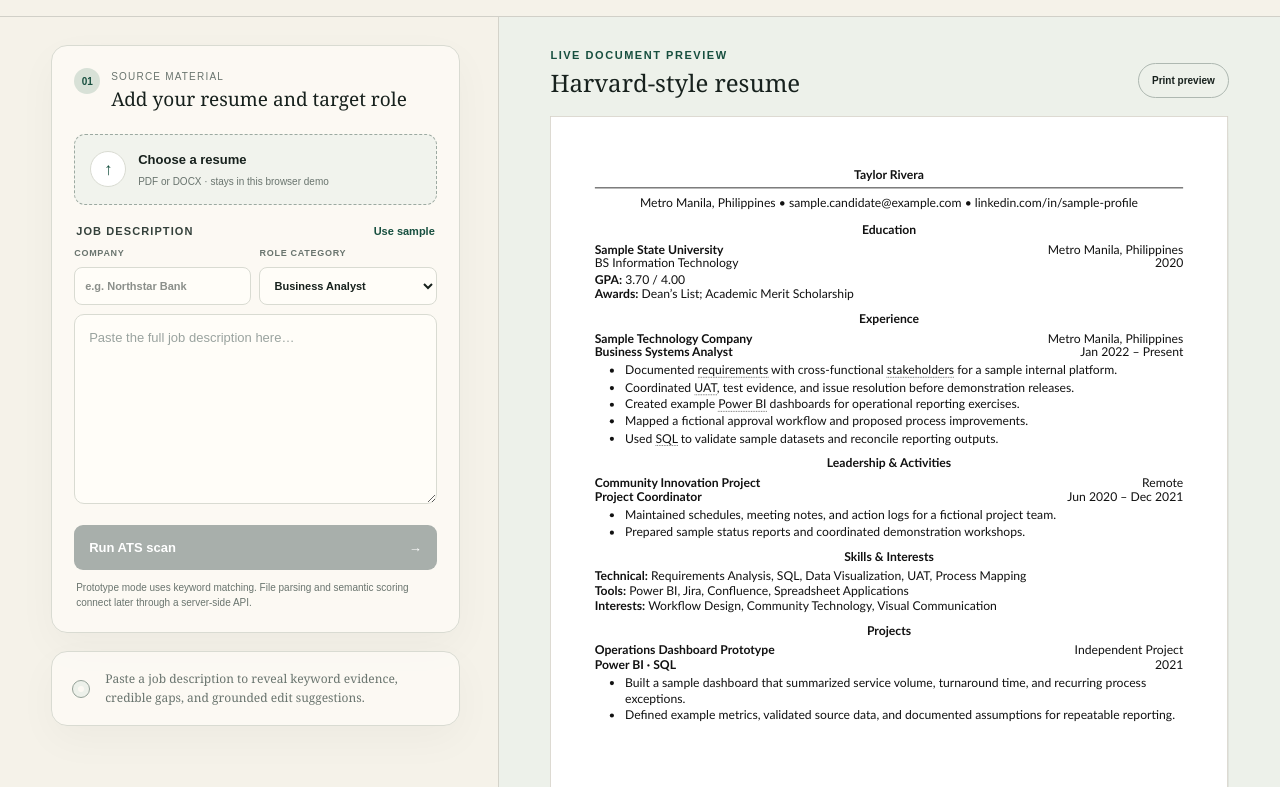
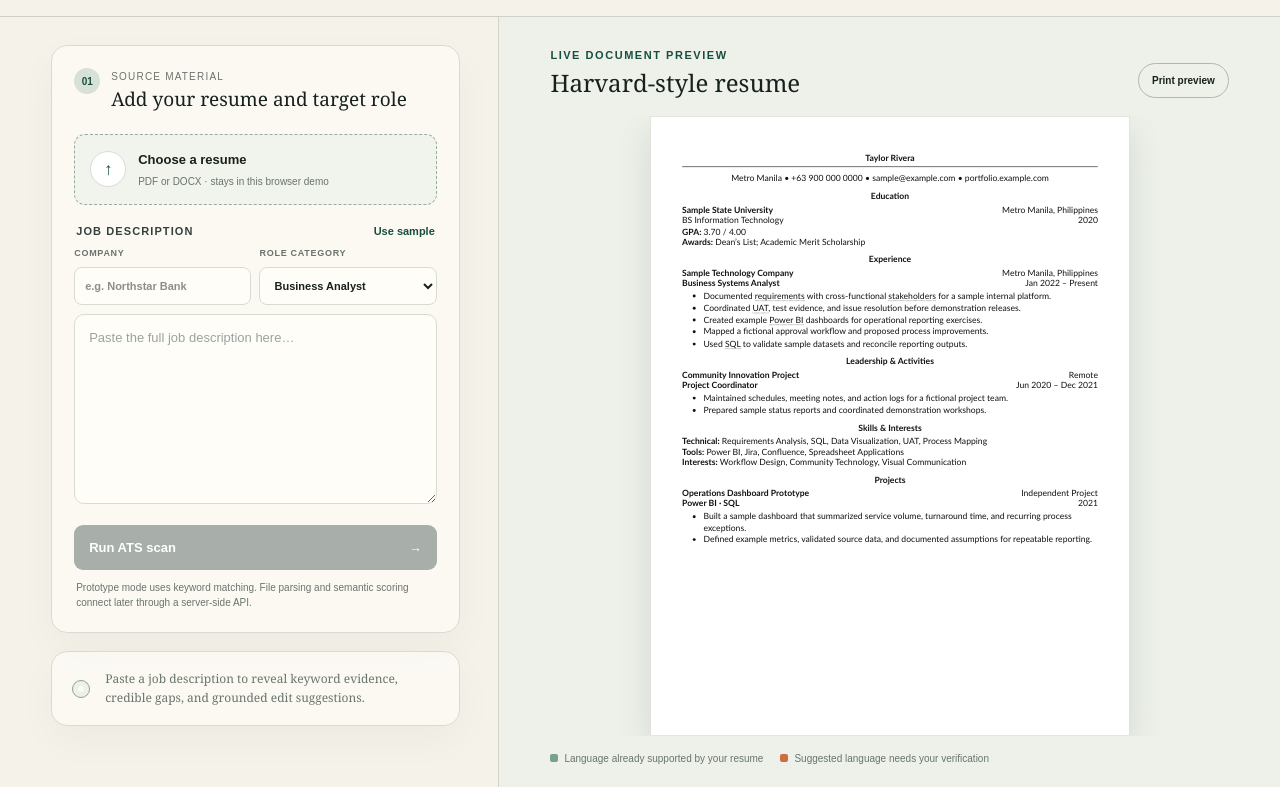
Before and after one commit to carlo-cortez/resume-signal, a Next.js app: page / in a window 1280 px wide. Shown: the part 593-1380 px from the top of the page. Built offline with nearby package versions, Linux system fonts and the light colour scheme.

Commit message:
Fit resume preview to laptop viewport

```diff
--- a/app/globals.css
+++ b/app/globals.css
@@ -183,8 +183,9 @@ textarea:focus { border-color: var(--forest); outline: 3px solid rgba(23,79,63,.
 .preview-header h2 { margin: 0; font: 500 24px/1.2 Georgia, serif; }
 .secondary-button { border: 1px solid #aeb8b1; border-radius: 999px; padding: 9px 13px; color: var(--ink); background: transparent; font-size: 10px; font-weight: 700; }
 .secondary-button:hover { background: var(--paper); }
-.paper-frame { width: 100%; height: calc(1056px * var(--preview-scale)); overflow: hidden; }
-.paper { width: 8.5in; min-height: 11in; padding: .65in .55in .4in; border: 1px solid #d7d3c9; background: #fff; color: #111; box-shadow: 0 24px 55px rgba(32,49,41,.12); font: 11pt/1.12 Calibri, Arial, Helvetica, sans-serif; transform: scale(var(--preview-scale)); transform-origin: top left; }
+.paper-frame { display: flex; justify-content: center; width: 100%; height: calc(1056px * var(--preview-scale)); overflow: hidden; }
+.paper-stage { flex: 0 0 8.5in; width: 8.5in; height: 11in; transform: scale(var(--preview-scale)); transform-origin: top center; }
+.paper { width: 8.5in; min-height: 11in; padding: .65in .55in .4in; border: 1px solid #d7d3c9; background: #fff; color: #111; box-shadow: 0 24px 55px rgba(32,49,41,.12); font: 11pt/1.12 Calibri, Arial, Helvetica, sans-serif; }
 .resume-name { padding-bottom: 6px; border-bottom: 1px solid #111; text-align: center; font-size: 11pt; font-weight: 700; }
 .contact { margin: 10px 0 16px; text-align: center; color: #111; font: inherit; white-space: nowrap; }
 .resume-section { margin-top: 13px; }
@@ -300,7 +301,8 @@ footer strong { color: var(--ink); }
   .site-header, .hero, .tabs, .controls-column, .preview-header, .preview-legend, footer { display: none !important; }
   .workspace { display: block; }
   .preview-column { padding: 0; background: white; }
-  .paper-frame { width: auto; max-width: none; height: auto; overflow: visible; }
+  .paper-frame { display: block; width: auto; max-width: none; height: auto; overflow: visible; }
+  .paper-stage { width: auto; height: auto; transform: none; }
   .paper { width: auto; min-height: 0; padding: 0; border: 0; box-shadow: none; font: 11pt/1.12 Calibri, Arial, Helvetica, sans-serif; transform: none; }
   .resume-name { font-size: 11pt; }
   .contact { font-size: inherit; white-space: nowrap; }
--- a/app/page.tsx
+++ b/app/page.tsx
@@ -60,6 +60,10 @@ const keywordCandidates = [
 ];
 
 const sampleJobDescription = `We are looking for a Business Analyst to partner with cross-functional stakeholders and translate business requirements into clear user stories. The role will facilitate Agile ceremonies, maintain delivery documentation in Jira and Confluence, support UAT, and use SQL and Power BI to validate findings. Experience with process improvement and BPMN is preferred.`;
+
+const letterPageWidth = 816;
+const letterPageHeight = 1056;
+const previewChromeHeight = 180;
 
 const suggestionBank: Record<string, Suggestion> = {
   agile: {
@@ -224,13 +228,20 @@ export default function Home() {
     if (!frame) return;
 
     const updatePreviewScale = () => {
-      setPreviewScale(frame.clientWidth / 816);
+      const widthScale = frame.clientWidth / letterPageWidth;
+      const availableHeight = Math.max(420, window.innerHeight - previewChromeHeight);
+      const heightScale = availableHeight / letterPageHeight;
+      setPreviewScale(Math.min(widthScale, heightScale));
     };
     const observer = new ResizeObserver(updatePreviewScale);
 
     observer.observe(frame);
+    window.addEventListener("resize", updatePreviewScale);
     updatePreviewScale();
-    return () => observer.disconnect();
+    return () => {
+      observer.disconnect();
+      window.removeEventListener("resize", updatePreviewScale);
+    };
   }, []);
 
   function handleFile(event: ChangeEvent<HTMLInputElement>) {
@@ -465,9 +476,10 @@ export default function Home() {
               ref={previewFrameRef}
               style={{ "--preview-scale": previewScale } as CSSProperties}
             >
-            <div className="paper">
-              <div className="resume-name">Taylor Rivera</div>
-              <p className="contact">Metro Manila, Philippines • sample.candidate@example.com • linkedin.com/in/sample-profile</p>
+              <div className="paper-stage">
+                <div className="paper">
+                  <div className="resume-name">Taylor Rivera</div>
+                  <p className="contact">Metro Manila • +63 900 000 0000 • sample@example.com • portfolio.example.com</p>
 
               <ResumeSection title="Education">
                 <div className="resume-entry">
@@ -509,7 +521,8 @@ export default function Home() {
                   <li>Defined example metrics, validated source data, and documented assumptions for repeatable reporting.</li>
                 </ResumeRole>
               </ResumeSection>
-            </div>
+                </div>
+              </div>
             </div>
             <div className="preview-legend">
               <span><i className="legend-hit" /> Language already supported by your resume</span>
```
Also changed, not shown: 1 other file (tests, documents, lock files or other folders).
